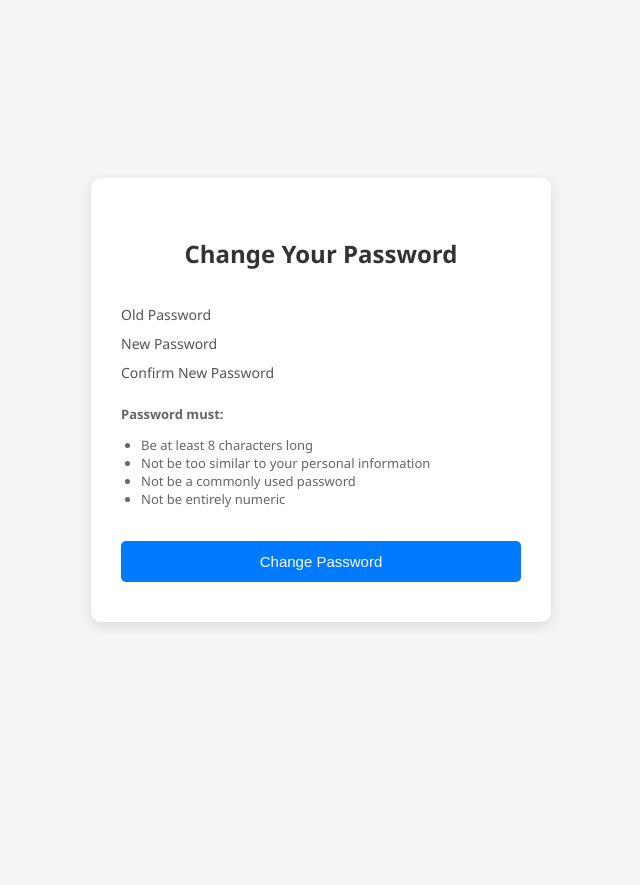
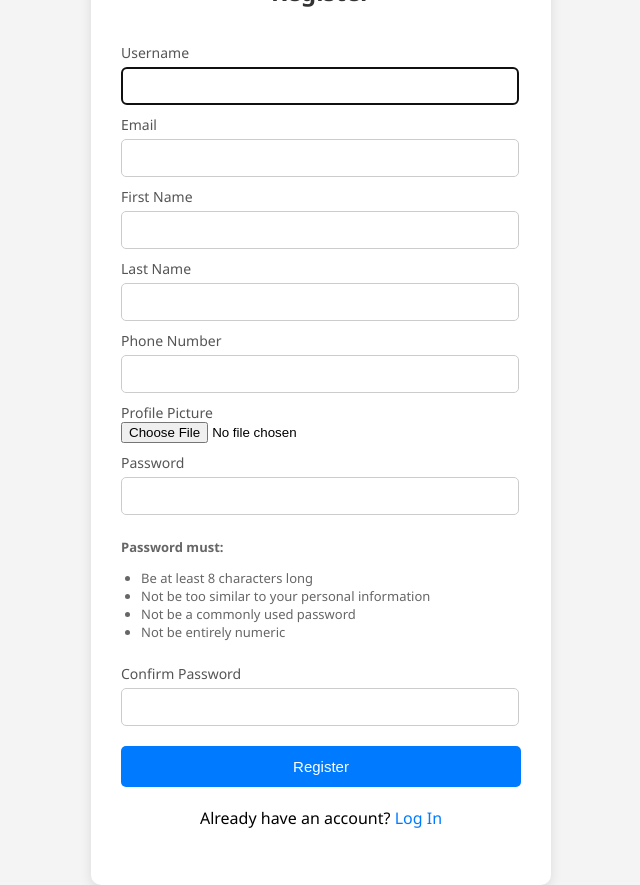
Before and after one commit to Tharusha-Randunu/Real-Estate-Listings-Platform, a Django app: page /register/ in a window 1280 px wide. Shown: the whole page, without its empty margins (319-959 px from the left). Before the commit the page ends 626 px from the top, so only its background shows below. Run offline with Django 5.2, Linux system fonts and the light colour scheme.

Commit message:
configured register, change password

```diff
--- a/home/templates/home/list_property.html
+++ b/home/templates/home/list_property.html
@@ -88,7 +88,7 @@
 <div id="emoji-container"></div>
 
 <div class="container my-5">
-    <h1 class="text-center">List Your Property</h1>
+    <h1 class="text-center">List Your Property - Step 1</h1>
 
     <form method="post" action="{% url 'list_property' %}"> {% csrf_token %}
         <div class="form-section mb-4">
--- a/home/templates/home/register.html
+++ b/home/templates/home/register.html
@@ -2,7 +2,7 @@
 <html lang="en">
 <head>
     <meta charset="UTF-8">
-    <title>Change Password</title>
+    <title>Register</title>
     <style>
         body {
             font-family: 'Segoe UI', Tahoma, Geneva, Verdana, sans-serif;
@@ -14,7 +14,7 @@
             margin: 0;
         }
 
-        .change-password-container {
+        .login-container {
             background: #fff;
             padding: 40px 30px;
             border-radius: 10px;
@@ -23,7 +23,7 @@
             max-width: 400px;
         }
 
-        .change-password-container h2 {
+        .login-container h2 {
             text-align: center;
             margin-bottom: 25px;
             color: #333;
@@ -40,7 +40,9 @@
             color: #555;
         }
 
-        input[type="password"] {
+        input[type="text"],
+        input[type="password"],
+        input[type="email"] {
             width: 93%;
             padding: 10px 12px;
             margin-top: 5px;
@@ -64,61 +66,78 @@
             background-color: #0056b3;
         }
 
+        .register-link {
+            text-align: center;
+            margin-top: 20px;
+        }
+
+        .register-link a {
+            color: #007bff;
+            text-decoration: none;
+        }
+
+        .register-link a:hover {
+            text-decoration: underline;
+        }
+
         .errorlist {
             color: red;
             font-size: 13px;
             margin: 5px 0;
         }
-
-        .password-rules {
-            font-size: 13px;
-            color: #666;
-            margin-top: 10px;
-        }
-
-        .password-rules ul {
-            padding-left: 20px;
-        }
     </style>
 </head>
 <body>
-    <div class="change-password-container">
-        <h2>Change Your Password</h2>
+    <div class="login-container">
+        <h2>Register</h2>
+        <form method="post" enctype="multipart/form-data">
+    {% csrf_token %}
+    {{ form.non_field_errors }}
 
-        <!-- Display success or error messages -->
-        {% if messages %}
-            <div class="messages">
-                {% for message in messages %}
-                    <div class="alert alert-{{ message.tags }}">
-                        {{ message }}
-                    </div>
-                {% endfor %}
-            </div>
+    <label for="{{ form.username.id_for_label }}">Username</label>
+    {{ form.username }}
+    {% if form.username.errors %}
+        <div class="errorlist">{{ form.username.errors }}</div>
     {% endif %}
 
-        <form method="post">
-            {% csrf_token %}
-            <label for="{{ form.old_password.id_for_label }}">Old Password</label>
-            {{ form.old_password }}
-            {% if form.old_password.errors %}
-                <div class="errorlist">{{ form.old_password.errors }}</div>
+    <label for="{{ form.email.id_for_label }}">Email</label>
+    {{ form.email }}
+    {% if form.email.errors %}
+        <div class="errorlist">{{ form.email.errors }}</div>
     {% endif %}
 
-            <label for="{{ form.new_password1.id_for_label }}">New Password</label>
-            {{ form.new_password1 }}
-            {% if form.new_password1.errors %}
-                <div class="errorlist">{{ form.new_password1.errors }}</div>
+    <label for="{{ form.first_name.id_for_label }}">First Name</label>
+    {{ form.first_name }}
+    {% if form.first_name.errors %}
+        <div class="errorlist">{{ form.first_name.errors }}</div>
     {% endif %}
 
-            <label for="{{ form.new_password2.id_for_label }}">Confirm New Password</label>
-            {{ form.new_password2 }}
-            {% if form.new_password2.errors %}
-                <div class="errorlist">{{ form.new_password2.errors }}</div>
+    <label for="{{ form.last_name.id_for_label }}">Last Name</label>
+    {{ form.last_name }}
+    {% if form.last_name.errors %}
+        <div class="errorlist">{{ form.last_name.errors }}</div>
     {% endif %}
 
-            <div class="password-rules">
+    <label for="{{ form.phone_number.id_for_label }}">Phone Number</label>
+    {{ form.phone_number }}
+    {% if form.phone_number.errors %}
+        <div class="errorlist">{{ form.phone_number.errors }}</div>
+    {% endif %}
+
+    <label for="{{ form.profile_picture.id_for_label }}">Profile Picture</label>
+    {{ form.profile_picture }}
+    {% if form.profile_picture.errors %}
+        <div class="errorlist">{{ form.profile_picture.errors }}</div>
+    {% endif %}
+
+    <label for="{{ form.password1.id_for_label }}">Password</label>
+    {{ form.password1 }}
+    {% if form.password1.errors %}
+        <div class="errorlist">{{ form.password1.errors }}</div>
+    {% endif %}
+<div class="password-rules" style="font-size: 13px; color: #666; margin-top: 10px;">
     <p><strong>Password must:</strong></p>
-                <ul>
+    <ul style="padding-left: 20px; margin-top: 5px;">
         <li>Be at least 8 characters long</li>
         <li>Not be too similar to your personal information</li>
         <li>Not be a commonly used password</li>
@@ -126,8 +145,17 @@
     </ul>
 </div>
 
-            <button type="submit">Change Password</button>
+    <label for="{{ form.password2.id_for_label }}">Confirm Password</label>
+    {{ form.password2 }}
+    {% if form.password2.errors %}
+        <div class="errorlist">{{ form.password2.errors }}</div>
+    {% endif %}
+
+    <button type="submit">Register</button>
 </form>
+        <div class="register-link">
+            <p>Already have an account? <a href="{% url 'login' %}">Log In</a></p>
+        </div>
     </div>
 </body>
 </html>
--- a/home/templates/home/rent_property.html
+++ b/home/templates/home/rent_property.html
@@ -10,7 +10,7 @@
 <div id="emoji-container"></div>
 
 <div class="container my-5">
-    <h1 class="text-center">Find a Rental Property - Step 1</h1>
+    <h1 class="text-center">Rent Your Property - Step 1</h1>
 
     <form method="post" action="{% url 'rent_property' %}"> {% csrf_token %}
         <div class="form-section mb-4">
--- a/home/views.py
+++ b/home/views.py
@@ -19,6 +19,7 @@ from .forms import EditProfileForm
 from .forms import ConfirmedAdForm
 from django.contrib.auth.forms import PasswordChangeForm
 from django.contrib.auth import update_session_auth_hash
+from .forms import PasswordChangeFormCustom
 
 
 # --- Helper function to safely convert to float ---
@@ -586,7 +587,7 @@ def help_page(request):
 @login_required
 def change_password(request):
     if request.method == 'POST':
-        form = PasswordChangeForm(user=request.user, data=request.POST)
+        form = PasswordChangeFormCustom(user=request.user, data=request.POST)
         if form.is_valid():
             form.save()
             # Keep the user logged in after password change
@@ -596,6 +597,6 @@ def change_password(request):
         else:
             messages.error(request, 'There was an error with your password change. Please check your input.')
     else:
-        form = PasswordChangeForm(user=request.user)
+        form = PasswordChangeFormCustom(user=request.user)
 
     return render(request, 'home/change_password.html', {'form': form})
```
Also changed, not shown: db.sqlite3. Lines whose indentation alone changed are shown as unchanged.
